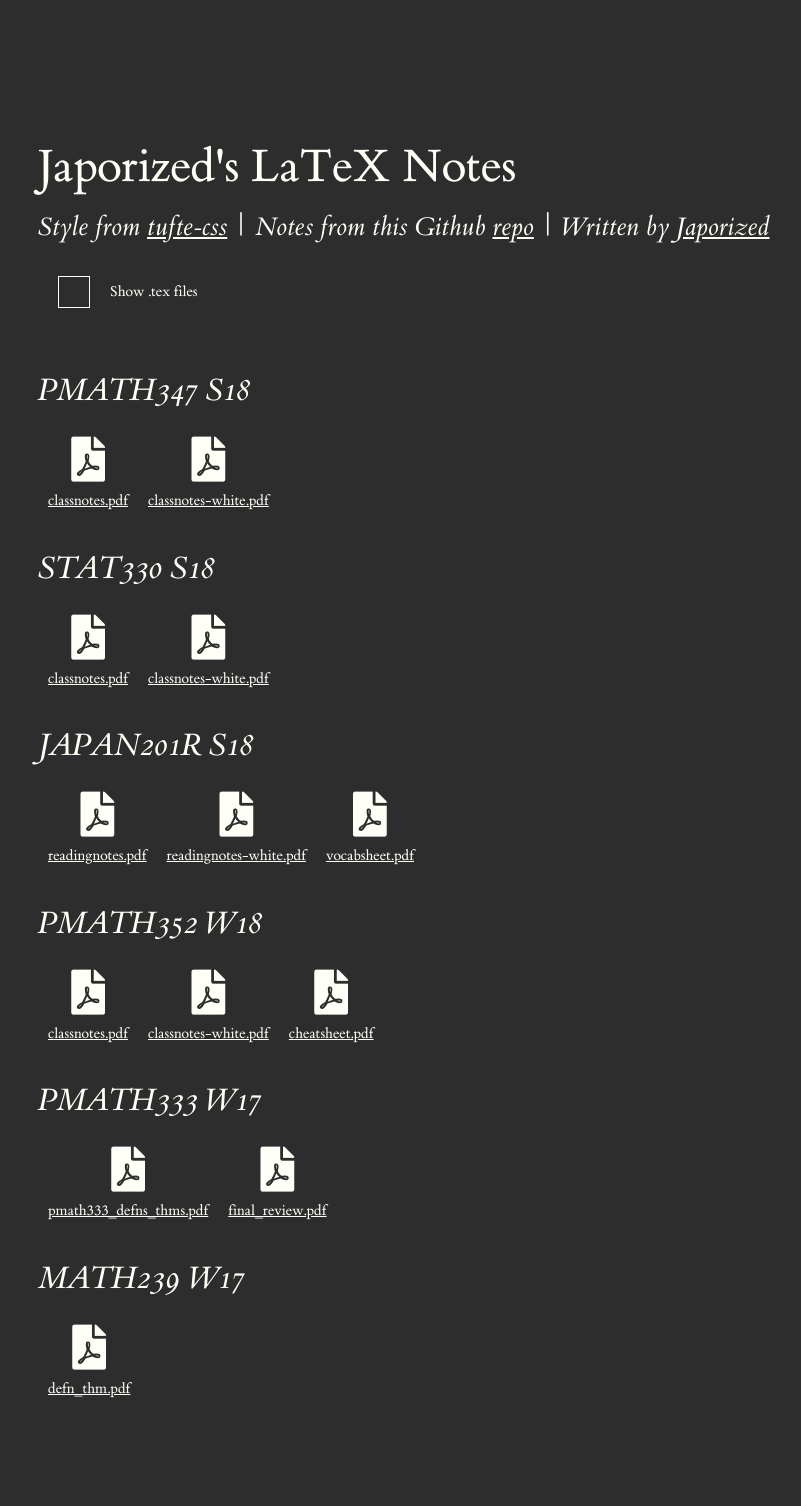
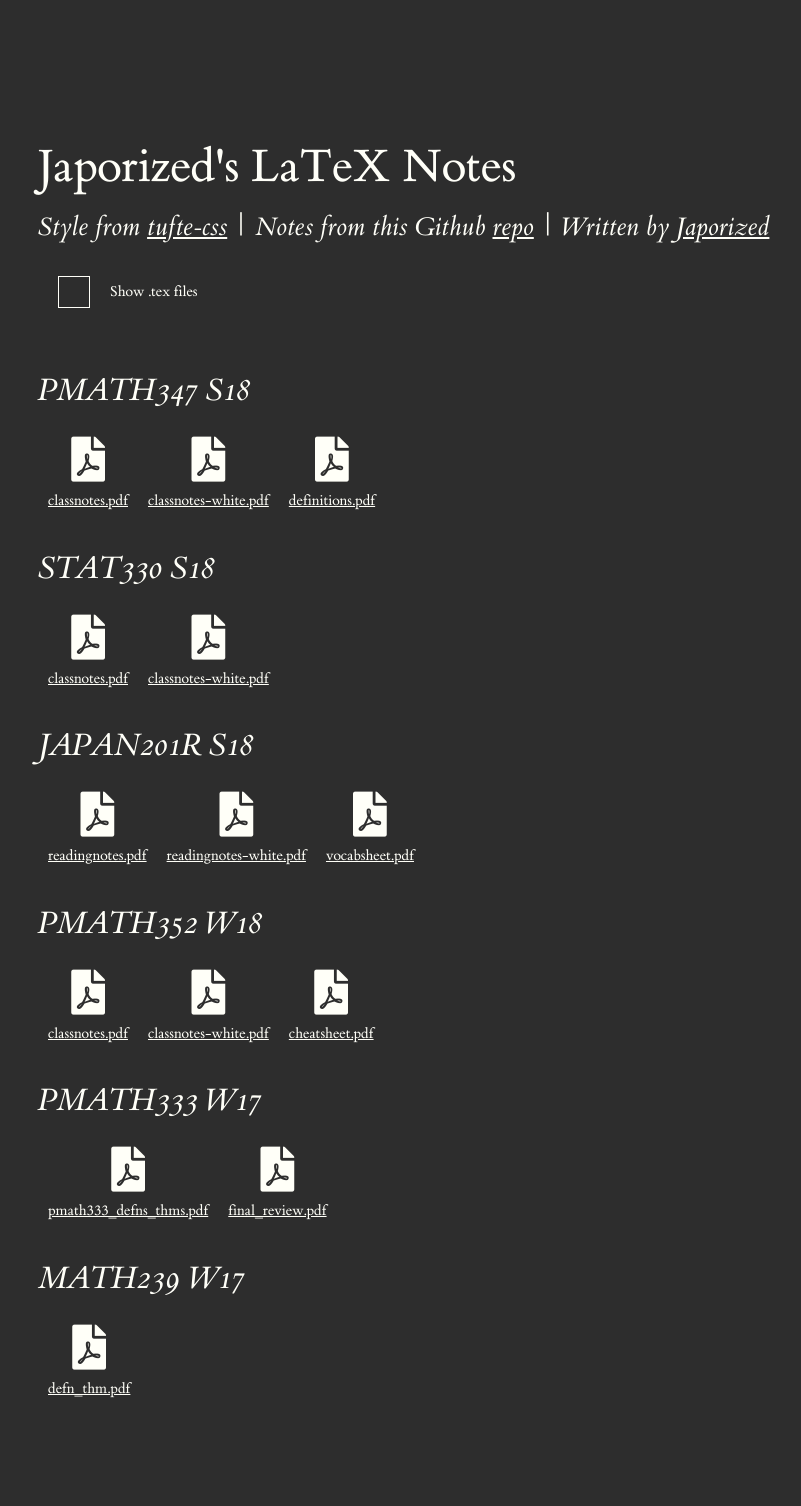
Before and after one commit to japorized/TeX_notes, a Jekyll site: the page built from index.md, in a window 1280 px wide. Shown: the whole page, without its empty margins (122-923 px from the left). Built offline with Jekyll 4.4.1, drawn with Linux system fonts in a browser that asks for light colours; nearby versions of some CDN libraries.

Commit message:
PMATH347S18 - list of defn

```diff
--- a/_data/files.yaml
+++ b/_data/files.yaml
@@ -4,11 +4,15 @@
     src: ./PMATH347S18/classnotes.pdf
   - title: classnotes-white.pdf
     src: ./PMATH347S18/classnotes-white.pdf
+  - title: definitions.pdf
+    src: ./PMATH347S18/definitions.pdf
   tex:
   - title: classnotes.tex
     src: /PMATH347S18/classnotes.tex
   - title: classnotes-white.tex
     src: ./PMATH347S18/classnotes-white.tex
+  - title: definitions.tex
+    src: ./PMATH347S18/definitions.tex
   - title: list_of_symbols.tex
     src: ./PMATH347S18/list_of_symbols.tex
   - title: math-operators.tex
```
Also changed, not shown: 2 other files.
